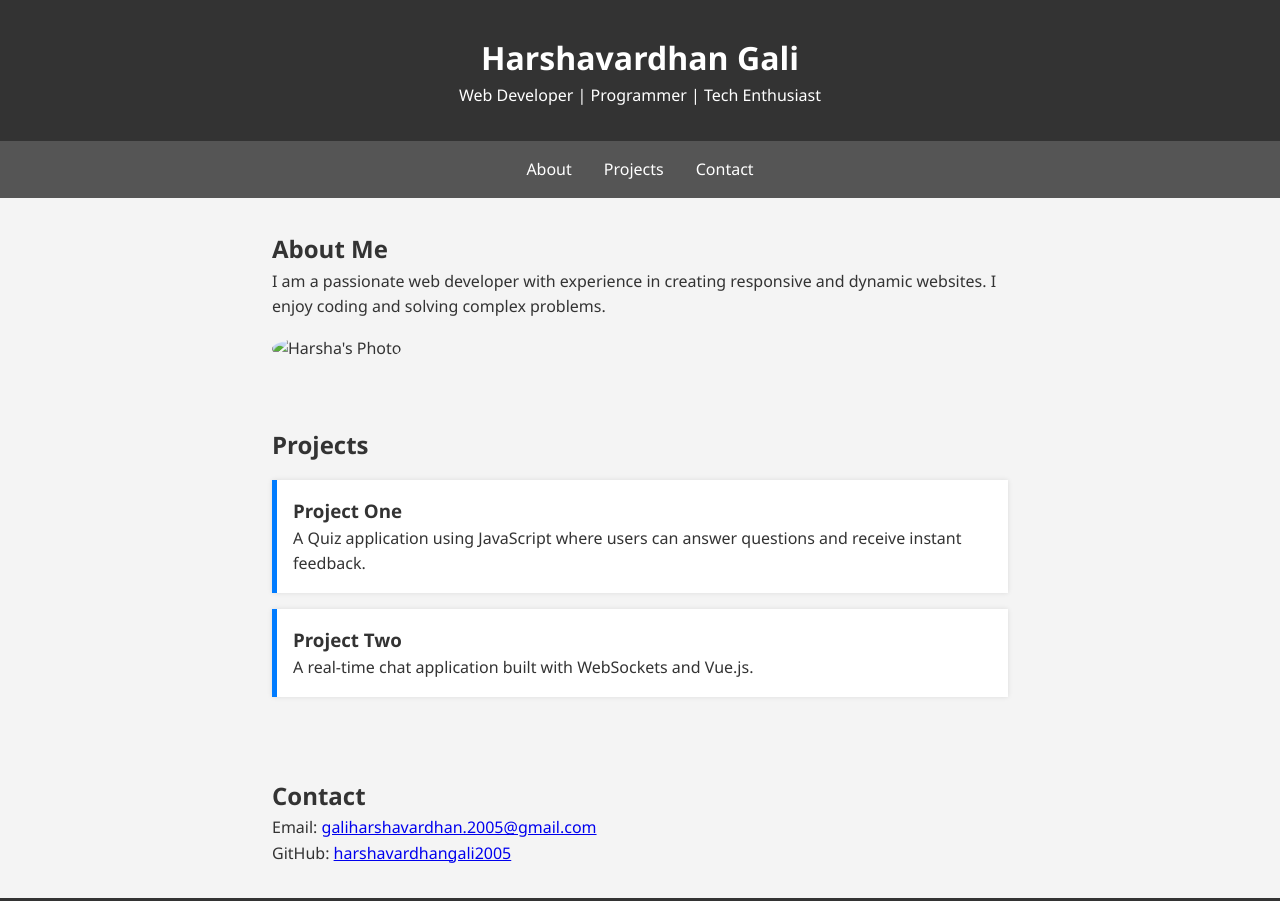
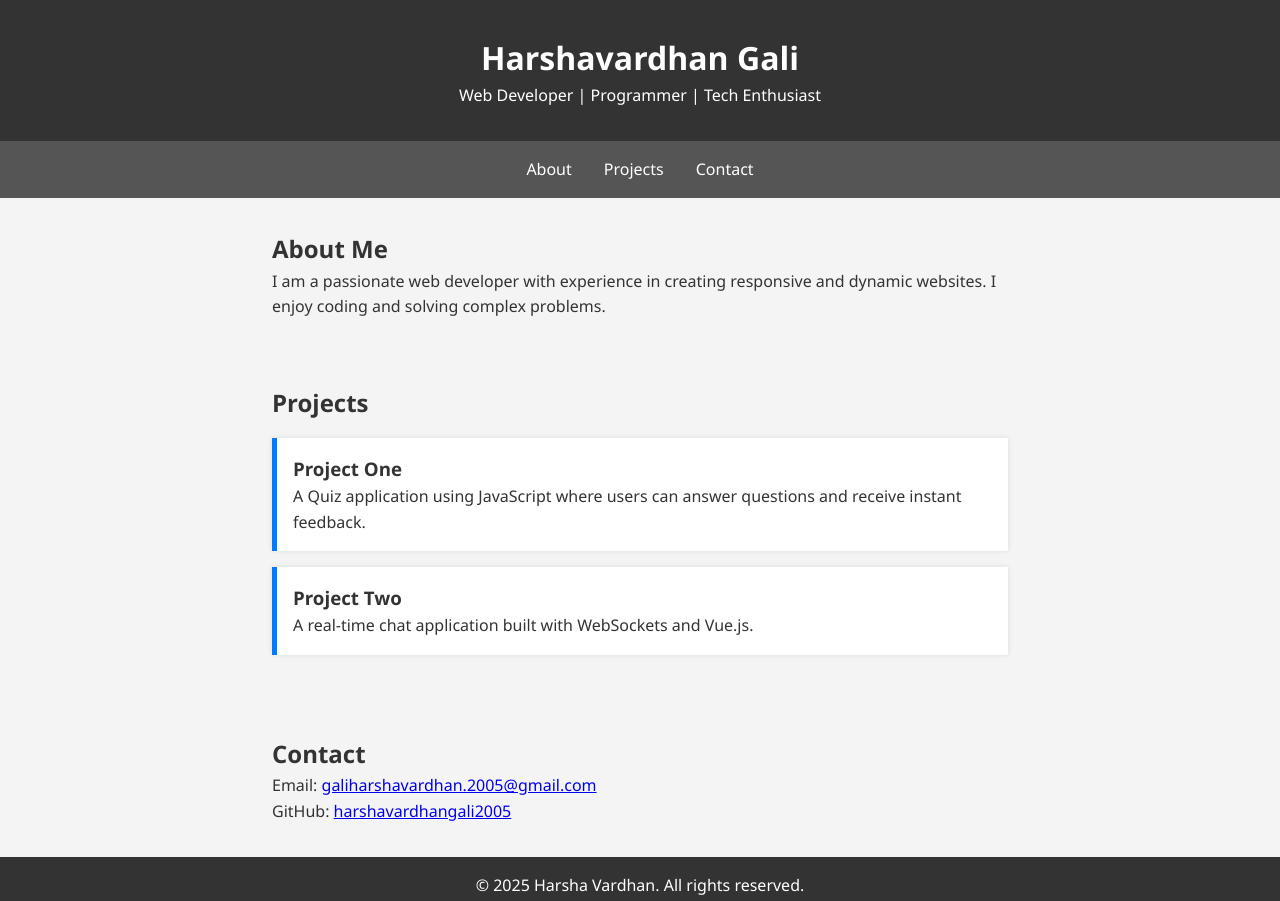
Before and after one commit to harshavardhangali2005/PERSONAL-PORTFOLIO-WEBPAGE, a plain HTML site: page index.html in a window 1280 px wide. Shown: the top 901 px of the page. Drawn offline with Linux system fonts and the light colour scheme.

Commit message:
index.html

```diff
--- a/index.html
+++ b/index.html
@@ -27,7 +27,7 @@
     <h2>About Me</h2>
     <p>I am a passionate web developer with experience in creating responsive and dynamic websites. I enjoy coding and solving complex problems.</p>
     <!-- Optional profile image -->
-    <img src="![Image](https://github.com/user-attachments/assets/f02622e4-d367-48cc-a809-7bfd65798572)" alt="Harsha's Photo" style="width:150px;border-radius:50%;margin-top:1rem;">
+    <!-- <img src="your-photo.jpg" alt="Harsha's Photo" style="width:150px;border-radius:50%;margin-top:1rem;"> -->
   </section>
 
   <section id="projects">
```
